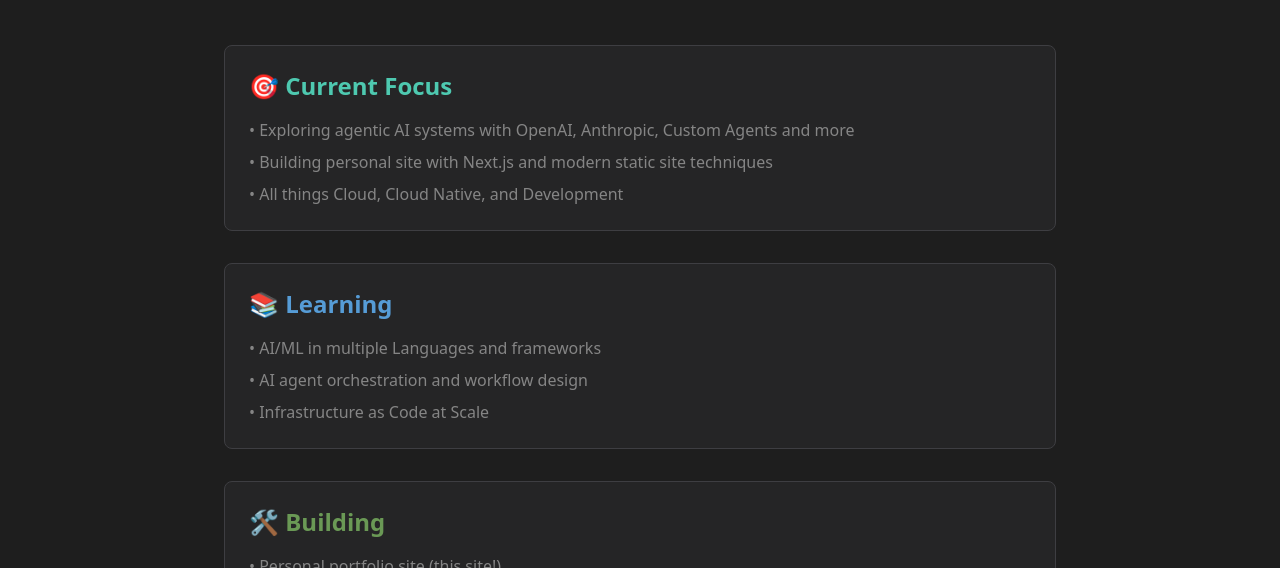
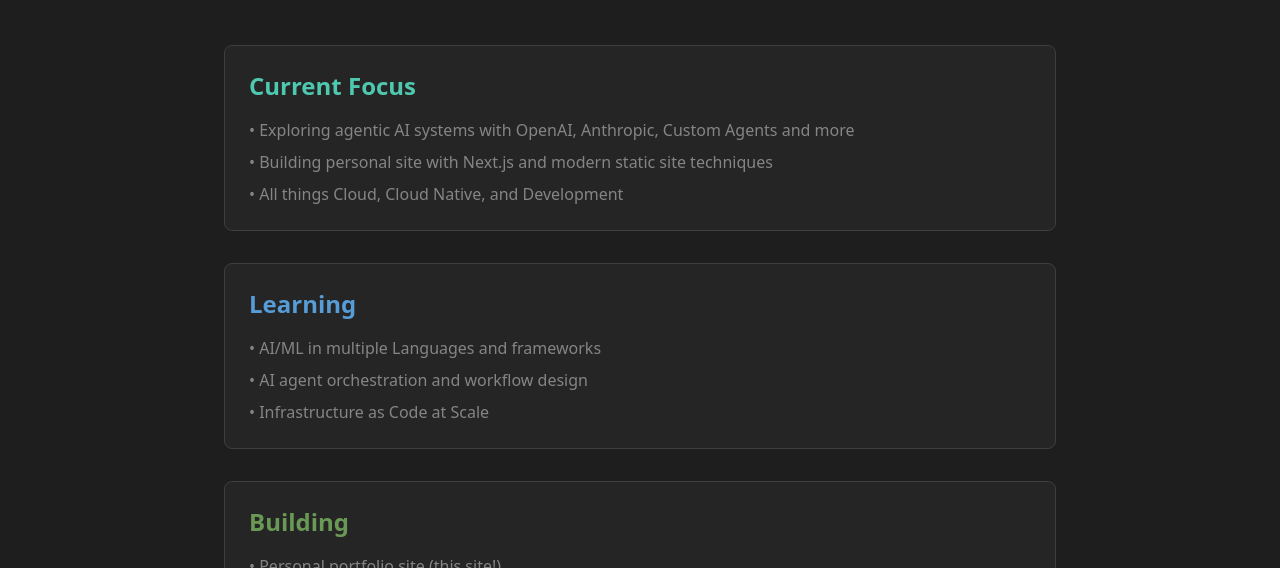
Before and after one commit to balorette/who-am-i, a Next.js app: page /now in a window 1280 px wide. Shown: the part 232-800 px from the top of the page. Built offline with nearby package versions, Linux system fonts and the light colour scheme; no server answers.

Commit message:
some more clean up

```diff
--- a/app/now/page.tsx
+++ b/app/now/page.tsx
@@ -37,7 +37,7 @@ export default function NowPage() {
 
       <div className="space-y-8">
         <Card>
-          <h2 className="text-2xl font-bold mb-4 text-accent-primary">🎯 Current Focus</h2>
+          <h2 className="text-2xl font-bold mb-4 text-accent-primary"><i className="fa-duotone fa-solid fa-trophy"></i> Current Focus</h2>
           <ul className="space-y-2 text-text-secondary">
             <li>• Exploring agentic AI systems with OpenAI, Anthropic, Custom Agents and more</li>
             <li>• Building personal site with Next.js and modern static site techniques</li>
@@ -46,7 +46,7 @@ export default function NowPage() {
         </Card>
 
         <Card>
-          <h2 className="text-2xl font-bold mb-4 text-accent-secondary">📚 Learning</h2>
+          <h2 className="text-2xl font-bold mb-4 text-accent-secondary">Learning</h2>
           <ul className="space-y-2 text-text-secondary">
             <li>• AI/ML in multiple Languages and frameworks</li>
             <li>• AI agent orchestration and workflow design</li>
@@ -55,7 +55,7 @@ export default function NowPage() {
         </Card>
 
         <Card>
-          <h2 className="text-2xl font-bold mb-4 text-accent-success">🛠️ Building</h2>
+          <h2 className="text-2xl font-bold mb-4 text-accent-success">Building</h2>
           <ul className="space-y-2 text-text-secondary">
             <li>• Personal portfolio site (this site!)</li>
             <li>• Experimental AI-powered automation tools</li>
--- a/app/page.tsx
+++ b/app/page.tsx
@@ -130,7 +130,7 @@ export default function Home() {
           <Link href="/blog">
             <Card>
               <h3 className="text-xl font-semibold mb-2 text-accent-primary">
-                📝 Blog
+                Blog
               </h3>
               <p className="text-text-secondary">
                 Insights, reflections, and learnings on technology and AI
@@ -140,7 +140,7 @@ export default function Home() {
           <Link href="/now">
             <Card>
               <h3 className="text-xl font-semibold mb-2 text-accent-warning">
-                🎯 Now
+                Now
               </h3>
               <p className="text-text-secondary">
                 What I&apos;m currently focused on
```
